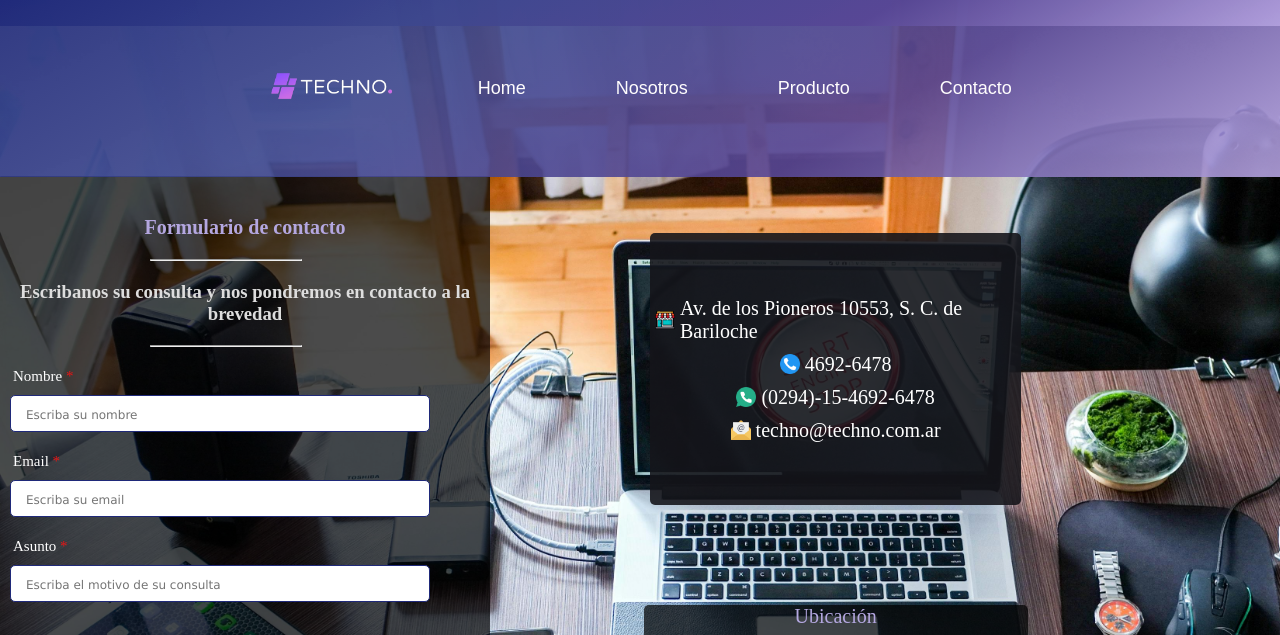
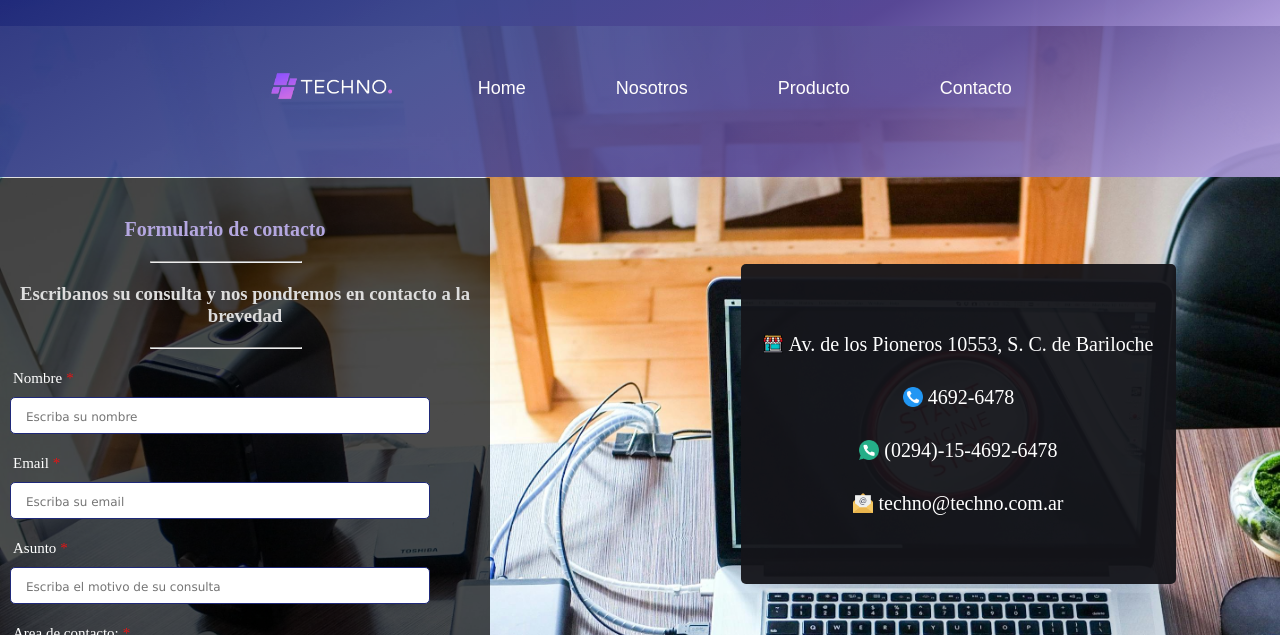
Before and after one commit to GiseRStewart/TECHNO, a Python web app: template templates/Contacto.html in a window 1280 px wide. Shown: the top 635 px of the page. Run offline with Jinja, Linux system fonts and the light colour scheme; the template is opened without the code that fills it, so the values that code supplies are empty.

Commit message:
Se agregó  al formulario campos area de contacto como checkbox y adjuntar archivos, se arregló las validaciones por js y modificación de medias querys

```diff
--- a/static/css/contacto.css
+++ b/static/css/contacto.css
@@ -6,7 +6,7 @@
 
 body{
     background-image: url(../img/pexels-pixabay-356056.jpg);
-    background-size:130%;
+    background-size:150%;
     background-repeat: no-repeat;
     display: flex;
     flex-direction: column;
@@ -25,6 +25,7 @@ body, main, footer{
     font-size: 20px;
     color: rgb(180, 167, 224);
     margin-top: 5vh;
+    margin-left: -40px;
 }
 
 h3{
@@ -56,12 +57,40 @@ span{
     font-size: 15px;
 }
 
+.etiqueta-s1{
+    font-size: 15px;
+    color:white;
+    display:inline-block;
+    width: 50px;
+    height: 50px;
+    vertical-align: middle;
+    padding-left: 20px;
+    margin-top: 10px;
+
+
+}
+.checkbox{
+    width: 15px;
+}
+.checkbox-s1{
+    margin-left: 50px;
+}
+
+.file{
+    width: auto;
+    height: auto;
+    margin-left: 50px;
+    margin-top: 20px;
+    color: white;
+    border: 0;
+}
+
 .contact{
     width: 490px;
     height:auto;
     border-radius: 1px;
     background-color: var(--color-fondo-form);
-    margin-top: 176px;
+    margin-top: 178px;
 }
 
 input{
@@ -133,8 +162,8 @@ textarea{
     flex-direction: column;
     align-items: center;
     justify-content: center;
-    margin-left: 17vw;
-    margin-top: 120px;
+    margin-left: 26.6vw;
+    margin-top: 4.5vw;
     height: auto;
 }
 
@@ -159,9 +188,9 @@ textarea{
 }
 
 .info{
-    height: 34vh;
-    width: 29vw;
-    background-color:rgba(21, 21, 26, 0.891);
+    height: 40vh;
+    width: 34vw;
+    background-color:rgba(21, 21, 26, 0.95);
     border-radius: 5px;
     display: flex;
     align-items: center;
@@ -172,7 +201,7 @@ textarea{
     text-decoration: none;
     color: white;
     font-size: 2.5vh;
-    padding: 5px;
+    padding: 15px;
     display: flex;
     align-items: center;
     justify-content: center;
@@ -188,6 +217,17 @@ textarea{
     margin-left: -100px;
     margin-bottom: 20px;
 }
+
+@media screen and (min-width: 1367px) and (max-width: 1920px) {
+    .contact{
+        margin-top: 190px;
+    }
+
+    .contain-s1{
+        margin-top: 200px;
+    }
+}
+
 
 @media screen and (max-width: 1024px) {
 
--- a/static/js/validacionForm.js
+++ b/static/js/validacionForm.js
@@ -2,7 +2,11 @@ function validarDatos(){
     let nombre = document.getElementById("nombre").value.trim()
     let asunto = document.getElementById("asunto").value.trim()
     let mensaje = document.getElementById("mensaje").value.trim()
+    let checkbox1 = document.getElementById("ventas").checked;
+    let checkbox2 = document.getElementById("rrhh").checked;
+    let checkbox3 = document.getElementById("compras").checked;
     let error = document.getElementById("aviso")
+
 
     if( nombre === "" || asunto === "" || mensaje === ""){
         error.textContent = "Por favor complete todos los campos."
@@ -16,6 +20,12 @@ function validarDatos(){
         return false
     }
 
+    if(!(checkbox1 || checkbox2 || checkbox3 )){
+        error.textContent = "Por favor selecciones al menos un area de contacto."
+        error.style.color = "orange"
+        return false
+    }
+
     alert("Mensaje enviado correctamente!!")
     return  true
 }
--- a/templates/Contacto.html
+++ b/templates/Contacto.html
@@ -23,59 +23,71 @@
                         <hr>
                         <h3>Escribanos su consulta y nos pondremos en contacto a la brevedad</h3>
                         <hr>
-                        <form class="formulario" action=" https://formspree.io/f/mrgnrqlb" method="post" onsubmit="return validarDatos()">
-                            <p>
-                                <label class="etiqueta" for="nombre">Nombre
+                        <form class="formulario" action=" https://formspree.io/f/mrgnrqlb" target="_blank" method="post" onsubmit="return validarDatos()">
+
+                            <label class="etiqueta" for="nombre">Nombre</label>
                             <span class="obligatorio">*</span>
-                                </label>
                             <input type="text" name="introducir_nombre" id="nombre" placeholder="Escriba su nombre">
-                            </p>
-                            <p class="email-s1">
-                                <label class="etiqueta" for="email">Email
+
+                            <div class="email-s1">
+                                <label class="etiqueta" for="email">Email</label>
                                 <span class="obligatorio">*</span>
-                                </label>
                                 <input type="email" name="introducir_email" id="email" required placeholder="Escriba su email">
-                            </p>
-                            <p>
-                                <label class="etiqueta" for="asunto">Asunto
+                            </div>
+
+                            <label class="etiqueta" for="asunto">Asunto</label>
                             <span class="obligatorio">*</span>
-                                </label>
                             <input type="text" name="introducir_asunto" id="asunto" placeholder="Escriba el motivo de su consulta">
-                            </p>
-                            <p>
-                                <label class="etiqueta" for="prioridad">Prioridad
+
+                            <div>
+                                <label class="etiqueta" for="sector">Area de contacto:</label>
                                 <span class="obligatorio">*</span>
-                                    </label>
+                                <div class="checkbox-s1" >
+                                    <label for="ventas" class="etiqueta-s1">Ventas:</label>
+                                    <input type="checkbox" id="ventas" name="ventas" class="checkbox">
+                                    <label for="rrhh" class="etiqueta-s1">R.R.H.H.:</label>
+                                    <input type="checkbox" id="rrhh" name="rrhh" class="checkbox">
+                                    <label for="compras" class="etiqueta-s1">Compras:</label>
+                                    <input type="checkbox" id="compras" name="compras" class="checkbox">
+                                </div>
+                            </div>
+
+                            <div>
+                                <label for="file" class="etiqueta">Adjuntar archivo (CV, foto, imagen, PDF):</label>
+                                <input type="file" name="file" id="file" class="file">
+                            </div>
+
+                            <label class="etiqueta" for="prioridad">Prioridad</label>
+                            <span class="obligatorio">*</span>
                             <select name="prioridad" class="prioridad">
                                 <option value="1">Baja</option>
                                 <option value="2">Media</option>
                                 <option value="3">Alta</option>
                             </select>
-                            </p>
-                            <p>
-                                <label class="etiqueta" id="consulta" for="consulta">Consulta
+
+                            <div>
+                                <label class="etiqueta" id="consulta" for="consulta">Consulta</label>
                                 <span class="obligatorio">*</span>
-                                </label>
                                 <textarea name="introducir_mensaje" id="mensaje" required placeholder="Deje aquí su consulta..."></textarea>
-                            </p>
+                            </div>
 
                             <div id="aviso"></div>
 
                             <button type="submit" name="enviar_formulario" id="enviar">Enviar</button>
 
-                            <p class="leyenda">
+                            <div class="leyenda">
                                 <label class="etiqueta" for="nombre">
                                 <span class="obligatorio">*</span> Campos obligatorios
                                 </label>
-                            </p>
+                            </div>
                         </form>
                 </div>
                 <div class="contain-s1">
                     <div class="info">
                         <dl>
                             <dt><a class="info-a1" href="https://www.google.com/maps/embed?pb=!1m18!1m12!1m3!1d3005.6137361254227!2d-71.40802302411876!3d-41.12112623020099!2m3!1f0!2f0!3f0!3m2!1i1024!2i768!4f13.1!3m3!1m2!1s0x961a70bfedb5e05d%3A0x6fdd98db8edfe75b!2sAv.%20de%20los%20Pioneros%2010553%2C%20San%20Carlos%20de%20Bariloche%2C%20R%C3%ADo%20Negro!5e0!3m2!1ses!2sar!4v1713556652708!5m2!1ses!2sar" width="400" height="300" style="border:0;" allowfullscreen="" loading="lazy" referrerpolicy="no-referrer-when-downgrade" target="_blank"><img class="icon" src="../static/img/tienda.png" alt=""> Av. de los Pioneros 10553, S. C. de Bariloche </a></dt>
-                            <dt><a class="info-a1" href="tel: +54929446926478" ><img class="icon" src="../static/img/llamada.png" alt="LLamada"> 4692-6478</a></dt>
-                            <dt><a class="info-a1" href="https://wa.me/29446926478" ><img class="icon" src="../static/img/llamada-telefonica.png" alt="Whatsapp"> (0294)-15-4692-6478</a></dt>
+                            <dt><a class="info-a1" href="tel:+54929446926478" ><img class="icon" src="../static/img/llamada.png" alt="LLamada"> 4692-6478</a></dt>
+                            <dt><a class="info-a1" href="https://wa.me/29446926478" target="_blank"><img class="icon" src="../static/img/llamada-telefonica.png" alt="Whatsapp"> (0294)-15-4692-6478</a></dt>
                             <dt><a class="info-a1" href="mailto:techno@techno.com.ar" ><img class="icon" src="../static/img/email.png" alt="E-mail"> techno@techno.com.ar</a></dt>
                         </dl>
                     </div>
```
Lines whose indentation alone changed are shown as unchanged.
